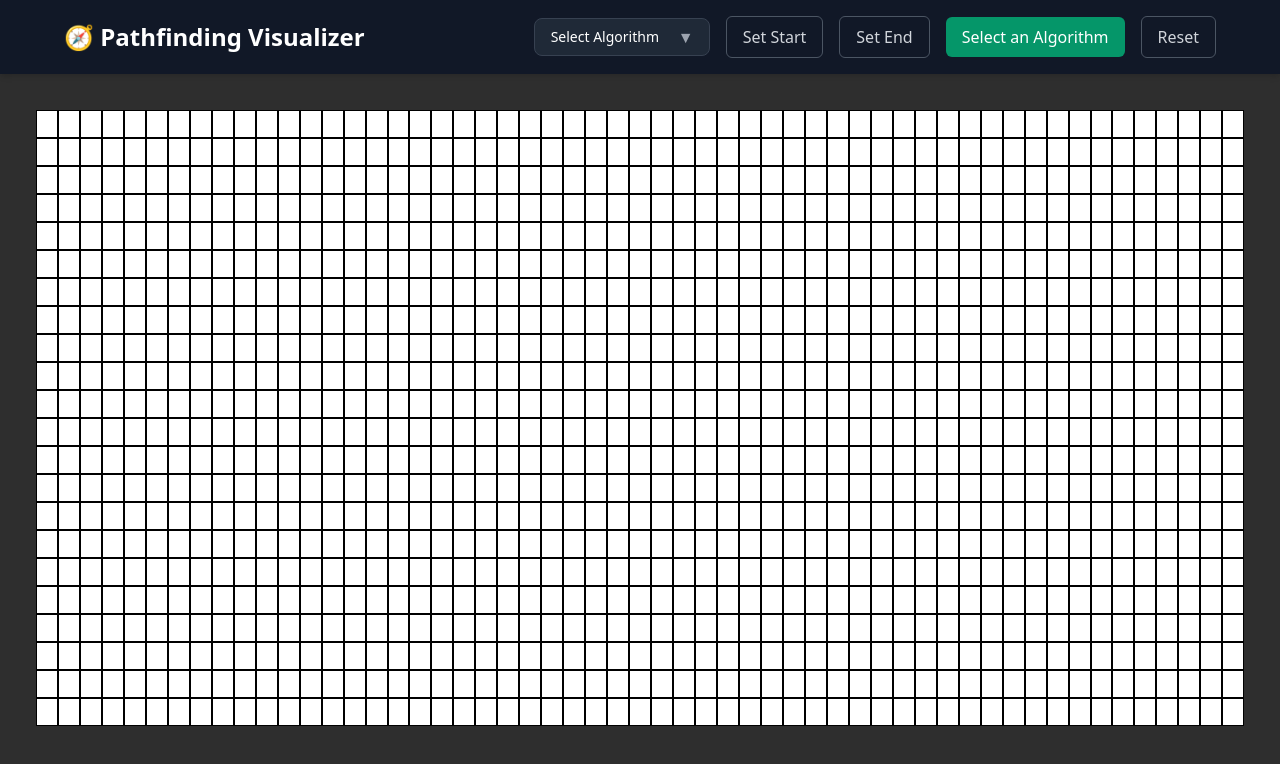
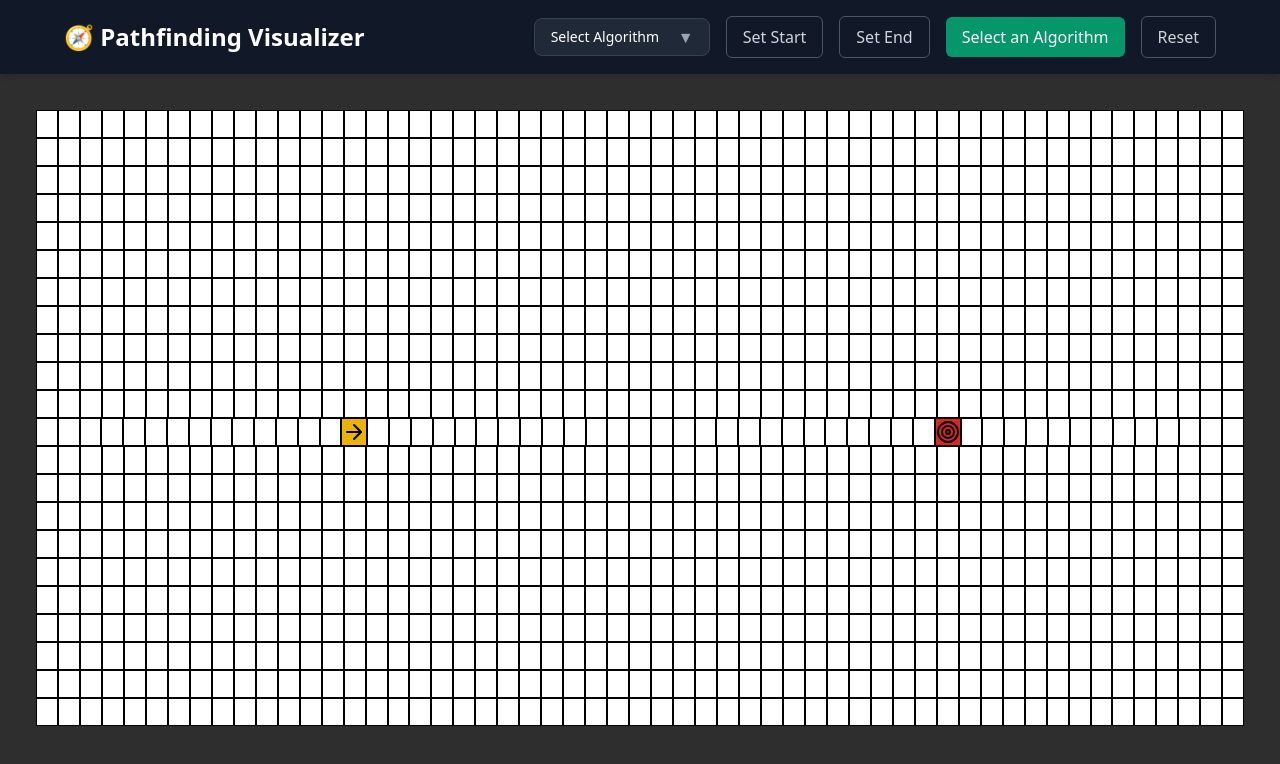
Before and after one commit to ArinLamba/Pathfinder-Visualizer, a React (Vite) app: page / in a window 1280 px wide. Shown: the top 764 px of the page. Built offline with nearby package versions, Linux system fonts and the light colour scheme.

Commit message:
separate handleStart and handleEnd function and add initial start and end position

```diff
--- a/src/algorithms/bfs.ts
+++ b/src/algorithms/bfs.ts
@@ -1,10 +1,14 @@
 import type React from "react";
-import type { HandleStartEndProps, NodeAttributes } from "../types"
+import type { NodeAttributes, Position } from "../types"
 import { directions, isValid } from "../utils/constants";
 import { cloneGrid } from "./gameHandlers";
 
 
-type Props = Pick<HandleStartEndProps, "grid" | "startPos" | "endPos">;
+type Props = {
+  grid: NodeAttributes[][];
+  startPos: Position;
+  endPos: Position;
+}
 
 
 export const bfs = ({
--- a/src/algorithms/dfs.ts
+++ b/src/algorithms/dfs.ts
@@ -5,14 +5,12 @@ type Props = {
   grid: NodeAttributes[][];
   startPos: Position;
   endPos: Position;
-  setGrid: (grid: NodeAttributes[][]) => void;
 };
 
 export const dfs = ({
   grid,
   startPos,
   endPos,
-  setGrid,
 } : Props) => {
 
   if(!startPos || !endPos) return;
@@ -20,15 +18,9 @@ export const dfs = ({
   const [startRow, startCol] = startPos;
   const [endRow, endCol] = endPos!;
 
-  dfsTraversal(grid, startRow, startCol, endRow, endCol);
-  setGrid(grid);
-
-};
-
-
   let stopPropogation: boolean = false;
 
-function dfsTraversal(grid : NodeAttributes[][], row: number, col: number, endRow: number, endCol: number) {
+  function dfsTraversal(row: number, col: number) {
     grid[row][col].isVisited = true;
     if(row === endRow && col === endCol){
       stopPropogation = true;
@@ -45,6 +37,10 @@ function dfsTraversal(grid : NodeAttributes[][], row: number, col: number, endRo
       const neighbour = grid[nrow][ncol];
       if(neighbour.isVisited || neighbour.isWall) continue;
 
-    dfsTraversal(grid, nrow, ncol, endRow, endCol);
+      dfsTraversal(nrow, ncol);
     }
   }
+  dfsTraversal(startRow, startCol);
+  return;
+
+};
--- a/src/algorithms/gameHandlers.ts
+++ b/src/algorithms/gameHandlers.ts
@@ -1,66 +1,61 @@
-import type { HandleStartEndProps, NodeAttributes } from "../types"
-
-type AddWallsProps = Pick<HandleStartEndProps, "grid" | "row" | "col">;
+import type { HandleEndProps, HandleStartProps, NodeAttributes } from "../types"
+type AddWallsProps = Pick<HandleStartProps, "grid" | "row" | "col">;
 
 export const cloneGrid = (grid: NodeAttributes[][]) => {
   return grid.map(row => row.map(node => ({...node})));
 };
 
-
-export const handleStartEnd = ({
-  mode,
+export const handleStart = ({
   startPos,
-  endPos,
   grid,
   row,
   col,
   setStartPos,
-  setEndPos,
-}: HandleStartEndProps) => {
-
+}: HandleStartProps) => {
   const node = grid[row][col];
   // if the node is wall . there is nothing we can do (napolean)
-  if(node.isWall) return;
+  // Don't allow placing start on end
+  if(node.isWall || node.isEnd) return;
 
-  if (mode === "start") {
-    if (node.isEnd) return; // Don't allow placing start on end
-
-    if (startPos) {
   const [prevRow, prevCol] = startPos;
 
   // Toggle off if clicking same start node
   if (prevRow === row && prevCol === col) {
     grid[prevRow][prevCol].isStart = false;
-        setStartPos(null);
+    setStartPos([11,14]);
     return;
   }
-
   grid[prevRow][prevCol].isStart = false;
-    }
 
   node.isStart = true;
   setStartPos([row, col]);
-  }
 
-  else if (mode === "end") {
-    if (node.isStart) return; // Don't allow placing end on start
+};
+export const handleEnd = ({
+  endPos,
+  grid,
+  row,
+  col,
+  setEndPos,
+}: HandleEndProps) => {
 
-    if (endPos) {
+  const node = grid[row][col];
+  // if the node is wall . there is nothing we can do (napolean)
+  // Don't allow placing end on start
+  if(node.isWall || node.isStart) return;
+
   const [prevRow, prevCol] = endPos;
-
   // Toggle off if clicking same end node
   if (prevRow === row && prevCol === col) {
     grid[prevRow][prevCol].isEnd = false;
-        setEndPos(null);
+    setEndPos([11,41]);
     return;
   }
-
   grid[prevRow][prevCol].isEnd = false;
-    }
 
   node.isEnd = true;
   setEndPos([row, col]);
-  }
+
 };
 
 export const addWalls = ({
--- a/src/components/Controls.tsx
+++ b/src/components/Controls.tsx
@@ -54,6 +54,11 @@ export const Controls = ({
     setAlgo(null);
   };
 
+  const handleSelect = (e: any) => {
+    // setInputDisabled(false);
+    setSelectedAlgo(e.target.value as AlgoSelection);
+  };
+
 
   return (
     <header className="w-full px-6 py-4 bg-gray-900 shadow-md">
@@ -67,7 +72,7 @@ export const Controls = ({
           <div className="relative inline-block w-44 ">
             <select
               value={selectedAlgo || ''}
-              onChange={(e) => setSelectedAlgo(e.target.value as AlgoSelection)}
+              onChange={(e) => handleSelect(e)}
               className="appearance-none w-full bg-gray-800 border border-gray-700 text-white text-sm rounded-lg focus:ring-emerald-500 focus:border-emerald-500 block px-4 py-2"
             >
               <option value="" disabled>
@@ -109,7 +114,7 @@ export const Controls = ({
           {/* Reset Button */}
           <button
             className={baseClass}
-              onClick={onReset}
+            onClick={onReset}
           >
             Reset
           </button>
--- a/src/components/Grid.tsx
+++ b/src/components/Grid.tsx
@@ -7,7 +7,7 @@ import { animatePath, bfs } from "../algorithms/bfs";
 import { dfs } from "../algorithms/dfs";
 
 import { generateGrid } from "../utils/generateGrid";
-import { addWalls, cloneGrid, handleStartEnd } from "../algorithms/gameHandlers";
+import { addWalls, cloneGrid, handleEnd, handleStart } from "../algorithms/gameHandlers";
 
 type Props = {
   mode: ModeSelection;
@@ -19,8 +19,8 @@ type Props = {
 export const Grid = ({ mode, algo, resetFlag, inputDisabled } : Props) => {
 
   const [grid, setGrid] = useState(generateGrid());
-  const [startPos, setStartPos] = useState<[number,number] | null>(null);
-  const [endPos, setEndPos] = useState<[number,number] | null>([10,10]);
+  const [startPos, setStartPos] = useState<[number,number] >([11,14]);
+  const [endPos, setEndPos] = useState<[number,number] >([11,41]);
   const [isMouseDown, setIsMouseDown] = useState(false);
 
 
@@ -33,21 +33,23 @@ export const Grid = ({ mode, algo, resetFlag, inputDisabled } : Props) => {
 
 
   const handleClick = (row: number, col: number) => {
-    if(mode === null || inputDisabled) return;
 
-    // function to add walls they should be added by default no button is required to toggle them (i am thinking of it rn )
+    // function to add walls they should be added by default no button is required to toggle them
     // write your function here
     if(mode === "wall") {
       toggleWall(row, col);
       return;
     }
     // end function here
+    if(mode === null || inputDisabled) return;
 
     const newGrid = cloneGrid(grid);
     if(newGrid[row][col].isVisited) return;
 
-    if(mode === "start" || mode === "end") {
-      handleStartEnd({mode, startPos, endPos, grid: newGrid, row, col, setStartPos, setEndPos});
+    if(mode === "start") {
+      handleStart({startPos, grid: newGrid, row, col, setStartPos});
+    } else if(mode === "end") {
+      handleEnd({endPos, grid: newGrid, row, col, setEndPos});
     }
     setGrid(newGrid);
 
@@ -63,9 +65,9 @@ export const Grid = ({ mode, algo, resetFlag, inputDisabled } : Props) => {
       return;
     }
     if(algo === "DFS") {
-      console.log(algo);
       const newGrid = cloneGrid(grid);
-      dfs({ grid: newGrid, startPos, endPos, setGrid });
+      dfs({ grid: newGrid, startPos, endPos});
+      setGrid(newGrid);
       return;
     }
 
@@ -75,8 +77,8 @@ export const Grid = ({ mode, algo, resetFlag, inputDisabled } : Props) => {
   // Whenever resetFlag changes, reset the grid
   useEffect(() => {
     setGrid(generateGrid());
-    setStartPos(null);
-    setEndPos(null);
+    setStartPos([11,14]);
+    setEndPos([11,41]);
   }, [resetFlag]);
 
   return (
--- a/src/components/Node.tsx
+++ b/src/components/Node.tsx
@@ -16,19 +16,18 @@ export const Node = ({ node, onToggleWall, onMouseEnter } : Props) => {
   let className = "md:w-7 md:h-7 h-5 w-5 text-2xl flex items-center justify-evenly border-[0.1px] rounde border-black cursor-default";
   if(isStart || isPath) className += " bg-yellow-500";
   else if(isEnd) className += " bg-red-600";
-  else if(isVisited) className += " bg-[#CC00FF]"
+  else if(isVisited) className += " bg-[#CC00FF]";
   else if(isWall) className += " bg-gray-700";
-  else className += " bg-white hover:bg-slate-300 hover:scale-125 hover:shadow-[4px_4px_0px_rgba(0,0,0,0.5)] transition-transform ease-in-out";
+  else className += " bg-white hover:bg-slate-500 hover:scale-125 hover:shadow-[4px_4px_0px_rgba(0,0,0,0.5)] transition-transform ease-in-out";
 
   return (
     <button
       className={className}
       onMouseDown={onToggleWall}
       onMouseEnter={onMouseEnter}
-
       >
       {isStart ? <ArrowRight size={24} /> : ""}
-      {isEnd ? <Target size={24}/> : ""}
+      {isEnd ? <Target size={24} /> : ""}
     </button>
   );
 };
--- a/src/types/index.ts
+++ b/src/types/index.ts
@@ -11,15 +11,20 @@ export type NodeAttributes = {
 export type ModeSelection = "start" | "end" | "wall" | "visualize";
 export type AlgoSelection = "BFS" | "DFS" | "DIJAKSTRA" | "A*" | null;
 
-export type Position = [number, number] | null;
+export type Position = [number, number];
 
-export type HandleStartEndProps = {
-  mode: SelectionMode;
-  startPos: Position | null;
-  endPos: Position | null;
+export type HandleStartProps = {
+  startPos: Position;
   grid: NodeAttributes[][];
   row: number;
   col: number;
-  setStartPos: (pos: Position | null) => void;
-  setEndPos: (pos: Position | null) => void;
+  setStartPos: (pos: Position) => void;
 };
+
+export type HandleEndProps = {
+  endPos: Position;
+  grid: NodeAttributes[][];
+  row: number;
+  col: number;
+  setEndPos: (pos: Position) => void;
+};
--- a/src/utils/generateGrid.ts
+++ b/src/utils/generateGrid.ts
@@ -1,12 +1,16 @@
 import { BOARD_COLS, BOARD_ROWS } from "./constants";
 
 export const generateGrid = () => {
+
+  const startPos = [11,14];
+  const endPos = [11,41];
+
   return Array.from({length: BOARD_ROWS}, (_, i) =>
     Array.from({length: BOARD_COLS}, (_, j) => ({
       row: i,
       col: j,
-      isStart:false,
-      isEnd: false,
+      isStart: i === startPos[0] && j === startPos[1],
+      isEnd: i === endPos[0] && j === endPos[1],
       isWall: false,
       isVisited: false,
     }))
```
Lines whose indentation alone changed are shown as unchanged.
